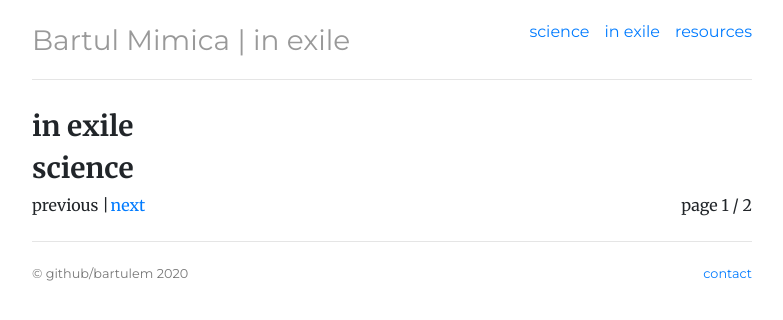
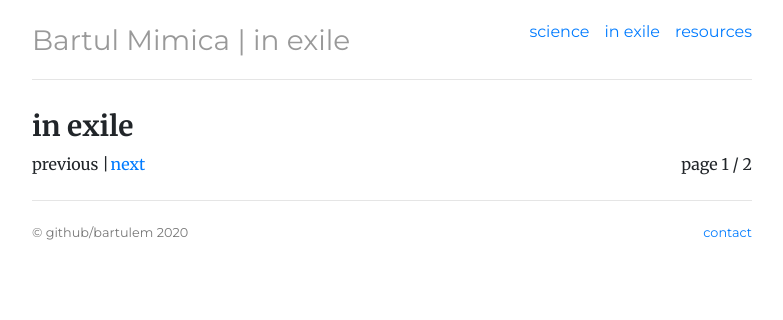
Before and after one commit to bartulem/bartulem.github.io, a Jekyll site: the page built from inexile/index.html, in a window 1280 px wide. Shown: the top 320 px of the page, without its empty margins (248-1031 px from the left). Built offline with Jekyll 4.4.1, drawn with Linux system fonts in a browser that asks for light colours; the list of posts is cut into pages by our own code; comment, search, counter and statistics services are not loaded.

Commit message:
adjust paginate v56

```diff
--- a/_includes/post-list.html
+++ b/_includes/post-list.html
@@ -1,7 +1,7 @@
 <div class="postlist">
     {% for tag in site.tags %}
-      <h3>{{ tag[0] }}</h3>
       {% if tag[0] == 'in exile' %}
+        <h3>{{ tag[0] }}</h3>
         {% for post in paginator.tag[1] %}
           <ul class="listnotes list-unstyled">
             <li>
```
